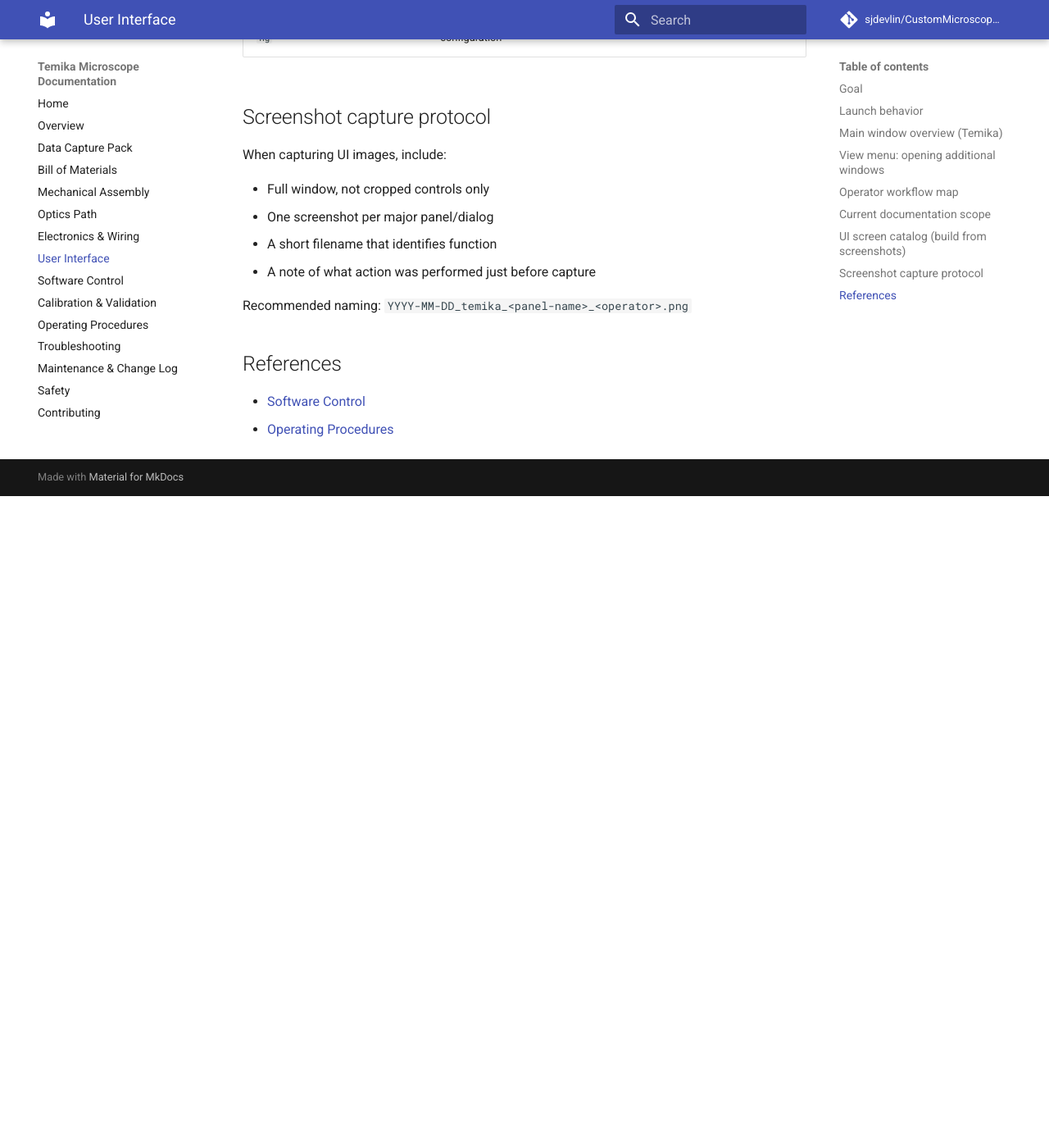
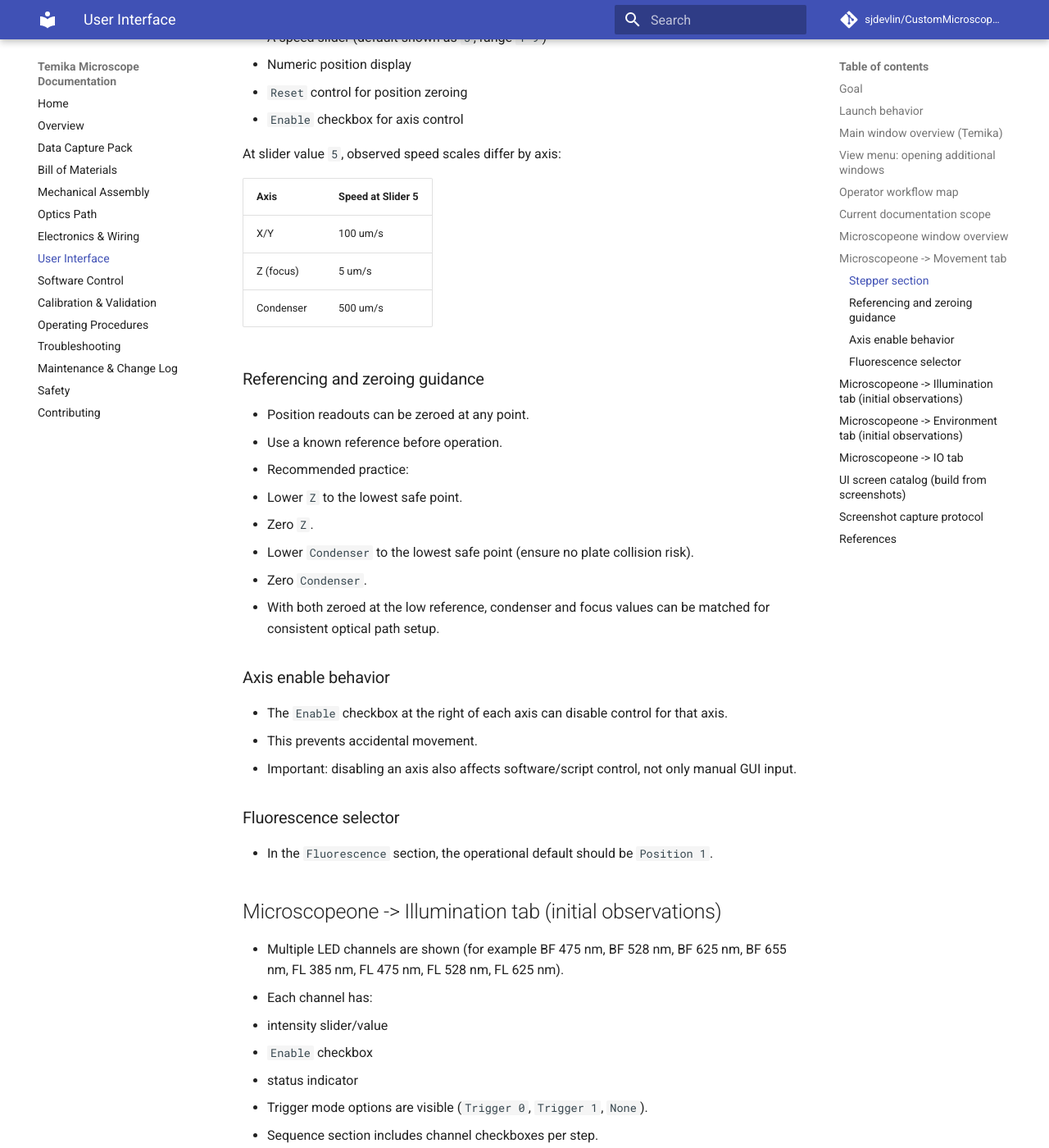
Before and after one commit to sjdevlin/CustomMicroscopeDocs, an MkDocs documentation site: the page built from docs/user-interface.md, in a window 1280 px wide and 1400 px high, scrolled down 2904 px. Shown: the whole window at 82% size. Built offline with MkDocs 1.6.1 and Material for MkDocs 9.7.7, drawn with Linux system fonts in a browser that asks for light colours; comment, search, counter and statistics services are not loaded; before the commit the page ends 3509 px from its top, so only the background shows below that; some of the changed text lies outside the part shown.

Commit message:
Document Microscopeone tabs and Movement controls

```diff
--- a/docs/user-interface.md
+++ b/docs/user-interface.md
@@ -63,9 +63,90 @@ Options observed in `Main_Window_View_Menu.png`:
 
 ## Current documentation scope
 
-This introduction captures startup behavior and window navigation.
+This page now includes startup behavior, window navigation, and initial `Microscopeone` controls.
 
-Next section to build: `Microscopeone` window (controls, parameters, and operating sequence).
+## Microscopeone window overview
+
+Open from: `Temika` main window -> `View` -> `Microscopeone`.
+
+Observed window title: `Temika Microscopeone`
+
+This window has four tabs:
+
+1. `Movement`
+2. `Illumination`
+3. `Environment`
+4. `IO`
+
+## Microscopeone -> Movement tab
+
+### Stepper section
+
+The `Stepper` section has four axis rows:
+
+- `X`: stage axis
+- `Y`: stage axis
+- `Z`: focus axis
+- `Condenser`: condenser axis
+
+Each row includes:
+
+- Arrow buttons for axis movement
+- A speed slider (default shown as `5`, range `1-9`)
+- Numeric position display
+- `Reset` control for position zeroing
+- `Enable` checkbox for axis control
+
+At slider value `5`, observed speed scales differ by axis:
+
+| Axis | Speed at Slider 5 |
+|---|---|
+| X/Y | 100 um/s |
+| Z (focus) | 5 um/s |
+| Condenser | 500 um/s |
+
+### Referencing and zeroing guidance
+
+- Position readouts can be zeroed at any point.
+- Use a known reference before operation.
+- Recommended practice:
+  1. Lower `Z` to the lowest safe point.
+  2. Zero `Z`.
+  3. Lower `Condenser` to the lowest safe point (ensure no plate collision risk).
+  4. Zero `Condenser`.
+- With both zeroed at the low reference, condenser and focus values can be matched for consistent optical path setup.
+
+### Axis enable behavior
+
+- The `Enable` checkbox at the right of each axis can disable control for that axis.
+- This prevents accidental movement.
+- Important: disabling an axis also affects software/script control, not only manual GUI input.
+
+### Fluorescence selector
+
+- In the `Fluorescence` section, the operational default should be `Position 1`.
+
+## Microscopeone -> Illumination tab (initial observations)
+
+- Multiple LED channels are shown (for example BF 475 nm, BF 528 nm, BF 625 nm, BF 655 nm, FL 385 nm, FL 475 nm, FL 528 nm, FL 625 nm).
+- Each channel has:
+  - intensity slider/value
+  - `Enable` checkbox
+  - status indicator
+- Trigger mode options are visible (`Trigger 0`, `Trigger 1`, `None`).
+- Sequence section includes channel checkboxes per step.
+- Photodiode and recording controls are visible.
+
+## Microscopeone -> Environment tab (initial observations)
+
+- Temperature plot and sensor readbacks (`TC`, `RTD`, `I2C`, enclosure, internal, IO) are shown.
+- Control blocks for peltier/power/enclosure/LED/fan/buzzer are present.
+- Each block appears to include setpoint/value controls and optional enable controls.
+- Recording controls are visible at the bottom.
+
+## Microscopeone -> IO tab
+
+Pending screenshots and commentary.
 
 ## UI screen catalog (build from screenshots)
 
@@ -75,9 +156,9 @@ Add one row per screenshot you share.
 |---|---|---|---|---|
 | `Main_Window.png` | Temika (Main) | Startup control and save naming setup | Menus, Record Camera, Save Settings, basename/append/numbering | Confirm exact behavior of numbering controls |
 | `Main_Window_View_Menu.png` | Temika View Menu | Window visibility toggles for UI modules | Video 0-3, Display Settings, Camera Control, Camera Feedback, Microscopeone, Script | Confirm whether checked state persists across relaunch |
-| `temika-stage-control.png` | Stage Control | Motion and homing controls |  |  |
-| `temika-acquisition.png` | Acquisition | Sequence setup and capture start |  |  |
-| `temika-settings.png` | Settings | Device and profile configuration |  |  |
+| `Microscopeone_Movement.png` | Microscopeone -> Movement | Manual axis motion, reference zeroing, fluorescence position | X/Y/Z/Condenser steppers, speed scales, enable per axis, fluorescence selector, autofocus region | Confirm if speed mapping for values other than 5 is linear |
+| `Microscopeone_Illumination.png` | Microscopeone -> Illumination | LED channel intensity and trigger/sequence setup | Channel sliders, enable toggles, trigger selection, sequence channels, photodiode | Document normal channel presets for common imaging modes |
+| `Microscopeone_Environment.png` | Microscopeone -> Environment | Thermal and power subsystem monitoring/control | Temperature plot, sensor values, peltier/power/enclosure/LED/fan/buzzer controls | Define safe operating ranges and default enabled blocks |
 
 ## Screenshot capture protocol
 
```
